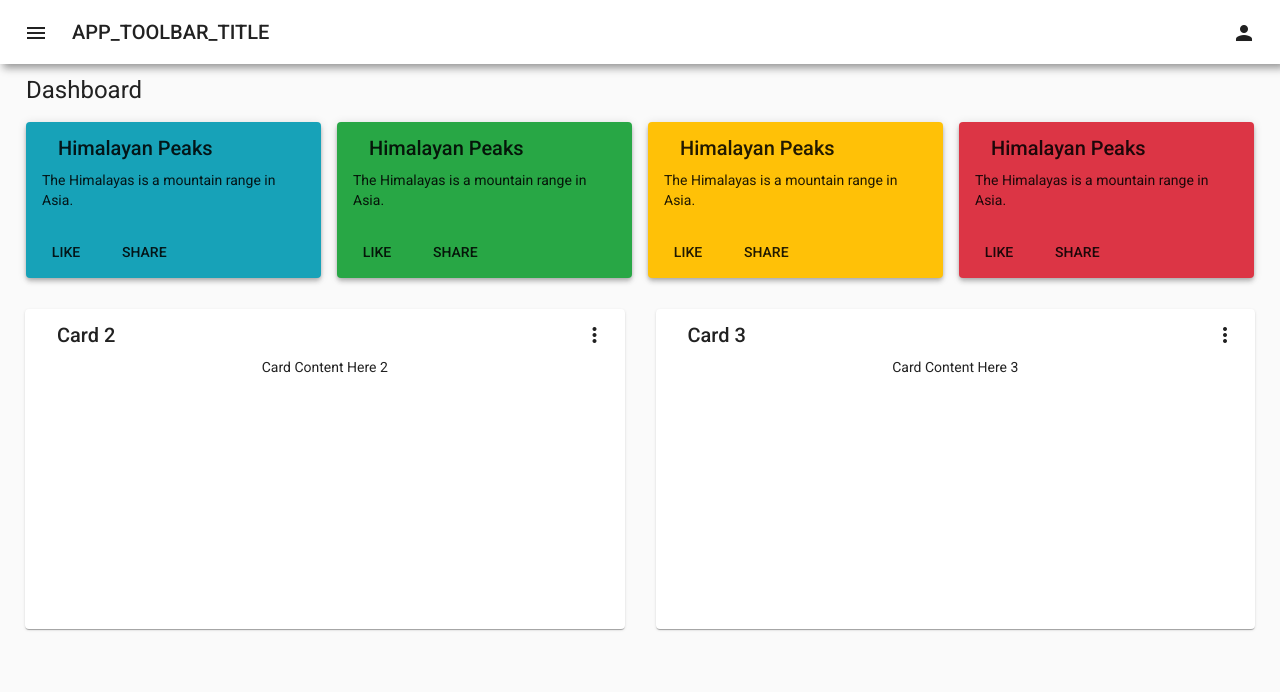
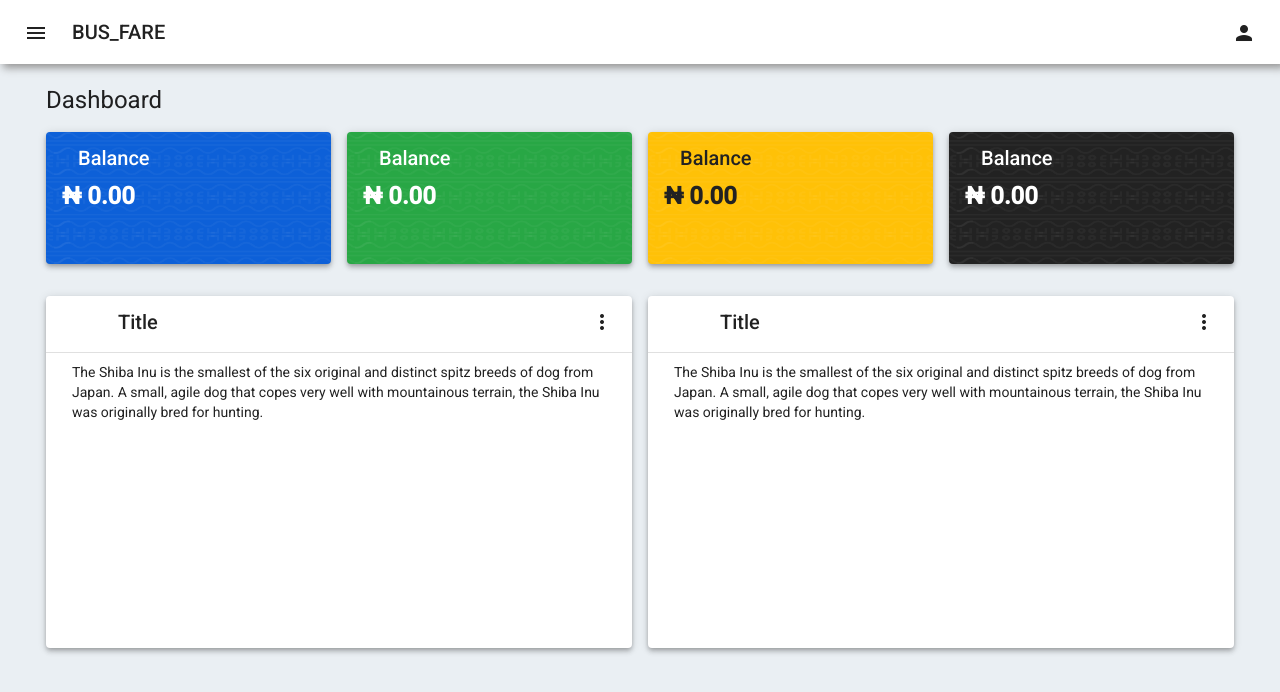
Before and after one commit to enexspecial/bus-fare, an Angular app: page /dashboard/dash in a window 1280 px wide. Shown: the top 692 px of the page. Built offline with nearby package versions, Linux system fonts and the light colour scheme; what angular-bootstrap-md, angular2-qrcode would draw is missing.

Commit message:
dash-adjust

```diff
--- a/src/app/Dashboard/dash/dash.component.html
+++ b/src/app/Dashboard/dash/dash.component.html
@@ -1,82 +1,75 @@
 <div class="grid-container">
   <h1 style="margin-left: 16px; margin-bottom: 0px;;" >Dashboard</h1>
  <div class="content" fxLayout="row wrap" fxLayoutGap="16px grid" >
-  <div fxFlex="25%" fxFlex.xs="100%" fxFlex.sm="33%" >
+  <div fxFlex="25%" fxFlex.xs="100%" fxFlex.sm="50%" >
       <mat-card class="mat-elevation-z4 card1">
         <mat-card-header>
-          <mat-card-title>Himalayan Peaks</mat-card-title>
+          <mat-card-title>Balance</mat-card-title>
         </mat-card-header>
         <mat-card-content>
-          <p>
-            The Himalayas is a mountain range in Asia.
-          </p>
+          <h1 style="font-weight: bolder; ">₦ 0.00</h1>
         </mat-card-content>
         <mat-card-actions>
-          <button mat-button>LIKE</button>
-          <button mat-button>SHARE</button>
+          <button mat-button></button>
+          <button mat-button></button>
         </mat-card-actions>
       </mat-card>
 </div>
 
-<div fxFlex="25%" fxFlex.xs="100%" fxFlex.sm="33%" >
+<div fxFlex="25%" fxFlex.xs="100%" fxFlex.sm="50%" >
   <mat-card class="mat-elevation-z4 card2">
     <mat-card-header>
-      <mat-card-title>Himalayan Peaks</mat-card-title>
+      <mat-card-title>Balance</mat-card-title>
     </mat-card-header>
     <mat-card-content>
-      <p>
-        The Himalayas is a mountain range in Asia.
-      </p>
+      <h1 style="font-weight: bolder; ">₦ 0.00</h1>
     </mat-card-content>
     <mat-card-actions>
-      <button mat-button>LIKE</button>
-      <button mat-button>SHARE</button>
+      <button mat-button></button>
+      <button mat-button></button>
     </mat-card-actions>
   </mat-card>
 </div>
 
-<div fxFlex="25%" fxFlex.xs="100%" fxFlex.sm="33%" >
+<div fxFlex="25%" fxFlex.xs="100%" fxFlex.sm="50%" >
   <mat-card class="mat-elevation-z4 card3">
     <mat-card-header>
-      <mat-card-title>Himalayan Peaks</mat-card-title>
+      <mat-card-title>Balance</mat-card-title>
     </mat-card-header>
     <mat-card-content>
-      <p>
-        The Himalayas is a mountain range in Asia.
-      </p>
+      <h1 style="font-weight: bolder; ">₦ 0.00</h1>
     </mat-card-content>
     <mat-card-actions>
-      <button mat-button>LIKE</button>
-      <button mat-button>SHARE</button>
+      <button mat-button></button>
+      <button mat-button></button>
     </mat-card-actions>
   </mat-card>
 </div>
 
-<div fxFlex="25%" fxFlex.xs="100%" fxFlex.sm="33%" >
-  <mat-card color="accent"  class="mat-elevation-z4 card4">
+<div fxFlex="25%" fxFlex.xs="100%" fxFlex.sm="50%" >
+  <mat-card   class="mat-elevation-z4 card4">
     <mat-card-header>
-      <mat-card-title>Himalayan Peaks</mat-card-title>
+      <mat-card-title>Balance</mat-card-title>
     </mat-card-header>
     <mat-card-content>
-      <p>
-        The Himalayas is a mountain range in Asia.
-      </p>
+      <h1 style=" font-weight: bolder; ">₦ 0.00</h1>
     </mat-card-content>
     <mat-card-actions>
-      <button mat-button>LIKE</button>
-      <button mat-button>SHARE</button>
+      <button mat-button></button>
+      <button mat-button></button>
     </mat-card-actions>
   </mat-card>
 </div>
 </div>
 
 
-  <mat-grid-list cols="2" rowHeight="350px">
-    <mat-grid-tile *ngFor="let card of cards | async" [colspan]="1" [rowspan]="1">
-      <mat-card class="dashboard-card">
+  <div>
+    <div class="content" fxLayout="row wrap" fxLayoutGap="16px grid" >
+      <div fxFlex="50%" fxFlex.xs="100%" fxFlex.sm="50%">
+        <mat-card class="mat-elevation-z4 card5">
           <mat-card-header>
-          <mat-card-title>
-            {{card.title}}
+            <div mat-card-avatar class="example-header-image"></div>
+            <mat-card-title>{{'Title'}}
               <button mat-icon-button class="more-button" [matMenuTriggerFor]="menu" aria-label="Toggle menu">
                 <mat-icon>more_vert</mat-icon>
             </button>
@@ -86,11 +79,47 @@
             </mat-menu>
             </mat-card-title>
           </mat-card-header>
-        <mat-card-content class="dashboard-card-content">
-          <div [innerHTML]="card.body"></div>
+          <mat-divider></mat-divider>
+          <mat-card-content style="margin: 10px;">
+            <p>
+              The Shiba Inu is the smallest of the six original and distinct spitz breeds of dog from Japan.
+              A small, agile dog that copes very well with mountainous terrain, the Shiba Inu was originally
+              bred for hunting.
+            </p>
           </mat-card-content>
+          <mat-card-actions>
+
+          </mat-card-actions>
         </mat-card>
+      </div>
 
-    </mat-grid-tile>
-  </mat-grid-list>
+  <div  fxFlex="50%" fxFlex.xs="100%" fxFlex.sm="50%">
+    <mat-card class="mat-elevation-z4 card6">
+      <mat-card-header>
+        <div mat-card-avatar class="example-header-image"></div>
+        <mat-card-title >{{'Title'}}
+          <button mat-icon-button class="more-button" [matMenuTriggerFor]="menu" aria-label="Toggle menu">
+            <mat-icon>more_vert</mat-icon>
+        </button>
+        <mat-menu #menu="matMenu" xPosition="before">
+            <button mat-menu-item>Expand</button>
+            <button mat-menu-item>Remove</button>
+        </mat-menu>
+        </mat-card-title>
+      </mat-card-header>
+      <mat-divider></mat-divider>
+      <mat-card-content style="margin: 10px;">
+        <p>
+          The Shiba Inu is the smallest of the six original and distinct spitz breeds of dog from Japan.
+          A small, agile dog that copes very well with mountainous terrain, the Shiba Inu was originally
+          bred for hunting.
+        </p>
+      </mat-card-content>
+      <mat-card-actions>
+
+      </mat-card-actions>
+    </mat-card>
   </div>
+</div>
+</div>
+</div>
--- a/src/app/Dashboard/dash/dash.component.scss
+++ b/src/app/Dashboard/dash/dash.component.scss
@@ -1,5 +1,8 @@
 .grid-container {
-  margin: 10px;
+  margin-left: 30px;
+  margin-right: 30px;
+  margin-top: 20px;
+  margin-bottom: 20px;
 }
 
 .dashboard-card {
@@ -21,17 +24,48 @@
 }
 
 .card1{
-  background-color:#17a2b8;
+  background-color:rgb(13, 96, 216);
+  color:white;
+  background-image: url("/assets/back.png");
+  background-repeat: no-repeat;
+  background-size: cover;
+  background-position: right center;
 }
+
 .card2{
   background-color:#28a745;
+  color:white;
+  background-image: url("/assets/back.png");
+  background-repeat: no-repeat;
+  background-size: cover;
+  background-position: right center;
 }
 .card3{
   background-color:#ffc107;
+  color:rgb(34, 34, 34);
+  background-image: url("/assets/back.png");
+  background-repeat: no-repeat;
+  background-size: cover;
+  background-position: right center;
 }
 .card4{
-  background-color: #dc3545;
+  background-color: rgb(34, 34, 34);
+  color:white;
+  background-image: url("/assets/back.png");
+  background-repeat: no-repeat;
+  background-size: cover;
+  background-position: right center;
 }
+
+.card5{
+  height: 320px;
+  max-width: 100%;
+}
+.card6{
+  height: 320px;
+  max-width: 100%;
+}
+
 
 
 .content {
--- a/src/app/Dashboard/dash/dash.component.ts
+++ b/src/app/Dashboard/dash/dash.component.ts
@@ -11,7 +11,7 @@ export class DashComponent {
   /** Based on the screen size, switch from standard to one column per row */
   cards = this.breakpointObserver.observe(Breakpoints.Handset).pipe(
     map(({ matches }) => {
-     return [
+      return [
         {
           title: 'Card 2',
           body: `Card Content Here 2`,
--- a/src/app/Dashboard/dashboard/dashboard.component.html
+++ b/src/app/Dashboard/dashboard/dashboard.component.html
@@ -5,7 +5,7 @@
 
     <mat-toolbar>
       <mat-toolbar-row>
-        <h2> {{ 'APP_TOOLBAR_TITLE'  }} </h2>
+        <h2> {{ '_____BUS_FARE_____'  }} </h2>
       </mat-toolbar-row>
     </mat-toolbar>
 
@@ -13,7 +13,7 @@
 
   </mat-sidenav>
 
-  <mat-sidenav-content>
+  <mat-sidenav-content style="background-color: #eaeff3;">
 <app-dashboard-header (sidenavToggle)="sidenav.toggle()" ></app-dashboard-header>
   <main>
     <router-outlet></router-outlet>
--- a/src/app/Dashboard/dashboard/dashboard.component.scss
+++ b/src/app/Dashboard/dashboard/dashboard.component.scss
@@ -4,6 +4,12 @@ mat-sidenav-container, mat-sidenav-content, mat-sidenav {
 }
 
 mat-sidenav {
-  max-width: 250px;
-  overflow: hidden;
+  max-width: 250px !important;
+  overflow: hidden !important;
 }
+
+mat-toolbar{
+  background-color: #343a40 !important;
+  color:#fff !important;
+  font-weight: bold !important;
+}
--- a/src/app/Dashboard/header/header.component.html
+++ b/src/app/Dashboard/header/header.component.html
@@ -15,7 +15,7 @@
 
 
 
-    <span class="toolbar-title"> {{ 'APP_TOOLBAR_TITLE'  }} </span>
+    <span class="toolbar-title"> {{ 'BUS_FARE'  }} </span>
 
 
 
--- a/src/app/Dashboard/sidenav-list/sidenav-list.component.html
+++ b/src/app/Dashboard/sidenav-list/sidenav-list.component.html
@@ -1,6 +1,12 @@
 <mat-nav-list>
+  <mat-divider  ></mat-divider>
+  <a mat-list-item [routerLink]='["#"]'  >
+    <div class="image">
+      <img src="assets/avatar.jpg" class="img-circle elevation-2" alt="User Image">
+    </div>
+    <div class="info"> <span>John Henry</span></div>
 
-  <h2 matSubheader> {{ 'MY_WORK' }} </h2>
+  </a>
   <mat-divider  ></mat-divider>
   <a mat-list-item [routerLink]='["dash"]'  (click)="onSidenavClose()"  >
     <mat-icon>home</mat-icon>
--- a/src/app/Dashboard/sidenav-list/sidenav-list.component.scss
+++ b/src/app/Dashboard/sidenav-list/sidenav-list.component.scss
@@ -17,3 +17,26 @@ a:hover, a:active {
   display: inline-block;
   padding-left: 6px;
 }
+
+
+.elevation-2 {
+  box-shadow: 0 3px 6px rgba(0,0,0,.16),0 3px 6px rgba(0,0,0,.23)!important;
+}
+
+.img-circle {
+  width: 40px;
+  border-radius: 50%;
+}
+
+img {
+  border-style: none;
+  display: block;
+  max-width: 100%;
+  max-height: 100%;
+
+}
+
+.info{
+  margin-left: 5px;
+
+}
```
Also changed, not shown: src/assets/avatar.jpg (added), src/assets/back.png (added). Lines whose indentation alone changed are shown as unchanged.
